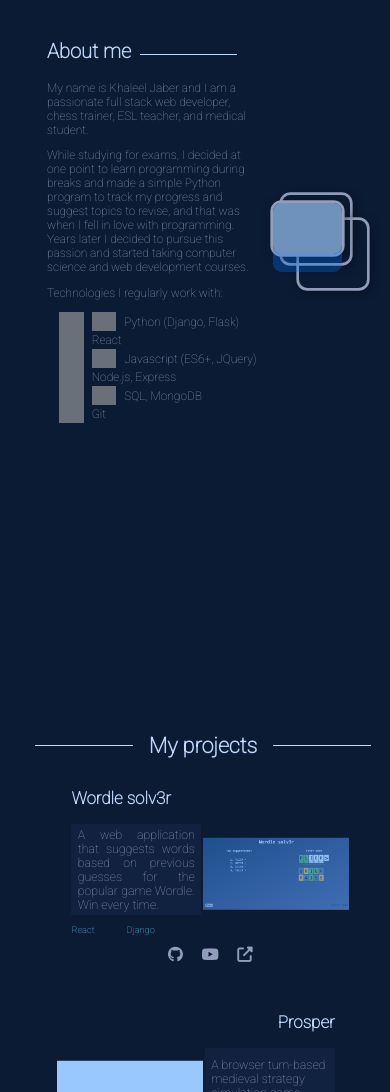
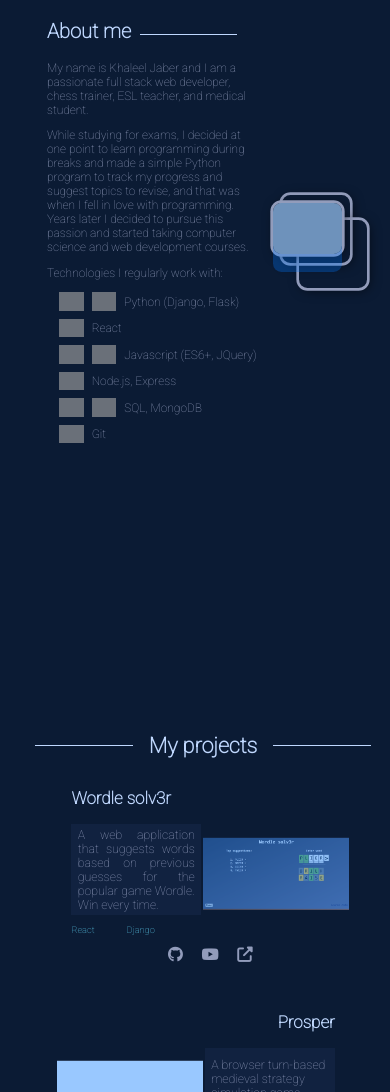
Before and after one commit to xaleel/xaleel.github.io, a plain HTML site: page index.html in a window 390 px wide. Shown: the part 1045-2137 px from the top of the page. Drawn offline with Linux system fonts and the light colour scheme; grey boxes are pictures that could not be loaded; a web font is replaced by a local one.

Commit message:
Update styles.css

```diff
--- a/styles.css
+++ b/styles.css
@@ -15,7 +15,8 @@
         display: flex;
     }
     .about-left ul{
-        display: block !important;
+        display: flex !important;
+        flex-direction: column;
         list-style-type: none;
         padding-left: 0.75rem;
     }
```
